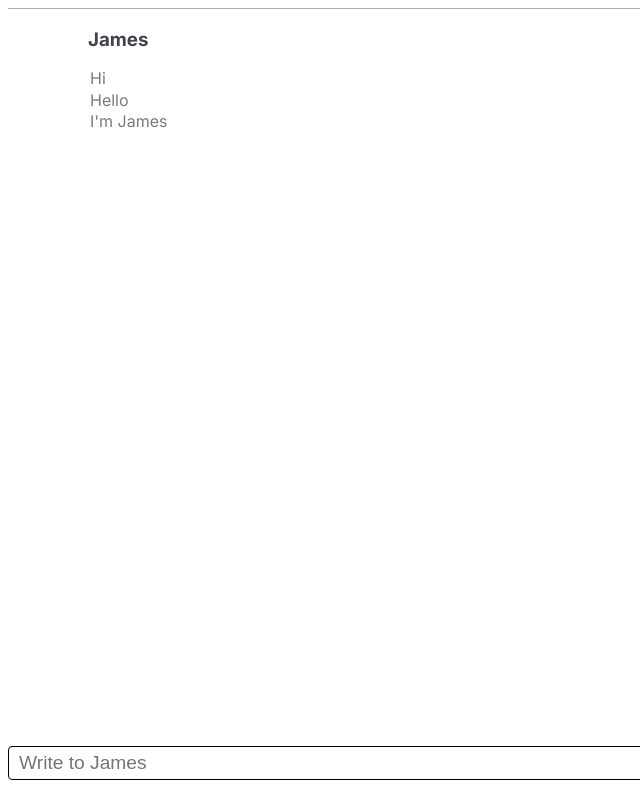
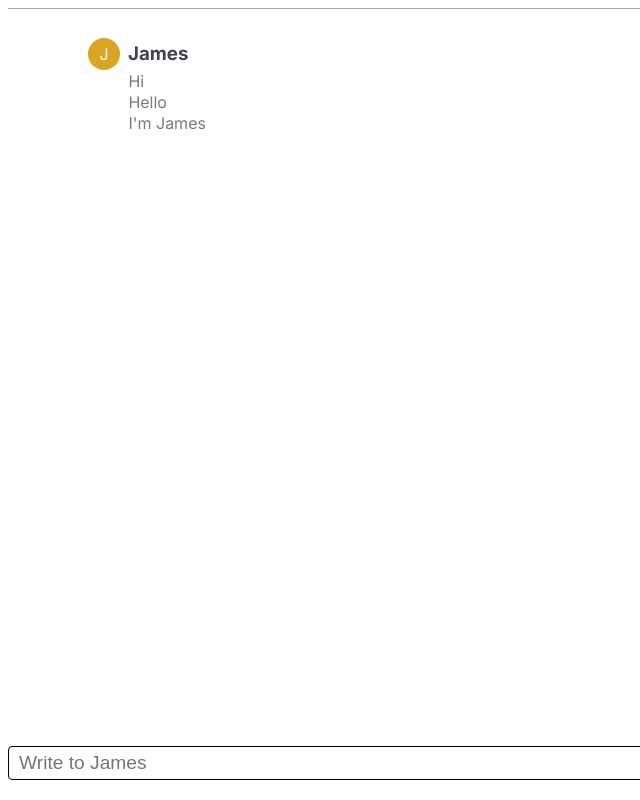
Before and after one commit to sharma-bhawna/matterleast, a Next.js app: page /matterleast in a window 1280 px wide. Shown: the whole page, without its empty margins (0-640 px from the left). Built offline with nearby package versions, Linux system fonts and the light colour scheme.

Commit message:
Creates profile icon and messages wrapper

```diff
--- a/src/app/matterleast/Message.css
+++ b/src/app/matterleast/Message.css
@@ -1,3 +1,12 @@
+.message-group {
+  border-top: 1px solid darkgrey;
+  padding-left: 5rem;
+}
+
+.messages {
+  margin-left: 2.4rem;
+}
+
 .message {
   margin: 2px;
   font-size: 16px;
@@ -5,11 +14,24 @@
   color: rgb(120, 122, 131);
 }
 
-.message-group {
-  border-top: 1px solid darkgrey;
-  padding-left: 80px;
+.sender-name {
+  margin: 0;
+  color: rgb(64, 67, 79);
 }
 
-.sender-name {
-  color: rgb(64, 67, 79);
+.profile-icon {
+  width: 2rem;
+  height: 2rem;
+  color: white;
+  background-color: goldenrod;
+  border-radius: 50%;
+  text-align: center;
+  line-height: 2;
+  margin-right: 0.5rem;
 }
+
+.profile {
+  display: flex;
+  align-items: center;
+  margin-top: 1.8rem;
+}
--- a/src/app/matterleast/Message.tsx
+++ b/src/app/matterleast/Message.tsx
@@ -1,10 +1,15 @@
 export type MessageText = string;
-interface MessageProps {
-  message: MessageText;
-}
 
-const Message = ({ message }: MessageProps) => {
+const Messages = ({ messages }: { messages: MessageText[] }) => (
+  <div className="messages">
+    {messages.map((message, index) => (
+      <Message key={`message-${index}`} message={message} />
+    ))}
+  </div>
+);
+
+const Message = ({ message }: { message: MessageText }) => {
   return <p className="message">{message}</p>;
 };
 
-export default Message;
+export default Messages;
--- a/src/app/matterleast/MessageGroup.tsx
+++ b/src/app/matterleast/MessageGroup.tsx
@@ -1,22 +1,23 @@
 import "./Message.css";
-import Message, { MessageText } from "@/app/matterleast/Message";
+import Messages, { MessageText } from "@/app/matterleast/Message";
 
 interface MessageGroupProps {
   sender: string;
-  messages: Array<MessageText>;
+  messages: MessageText[];
 }
 
 const Sender = ({ name }: { name: string }) => (
-  <h3 className="sender-name">{name}</h3>
+  <header className="profile">
+    <div className="profile-icon">{name[0].toUpperCase()}</div>
+    <h3 className="sender-name">{name}</h3>
+  </header>
 );
 
 const MessageGroup = ({ sender, messages }: MessageGroupProps) => {
   return (
     <section className="message-group">
       <Sender name={sender} />
-      {messages.map((message, index) => (
-        <Message key={`message-${index}`} message={message} />
-      ))}
+      <Messages messages={messages} />
     </section>
   );
 };
```
